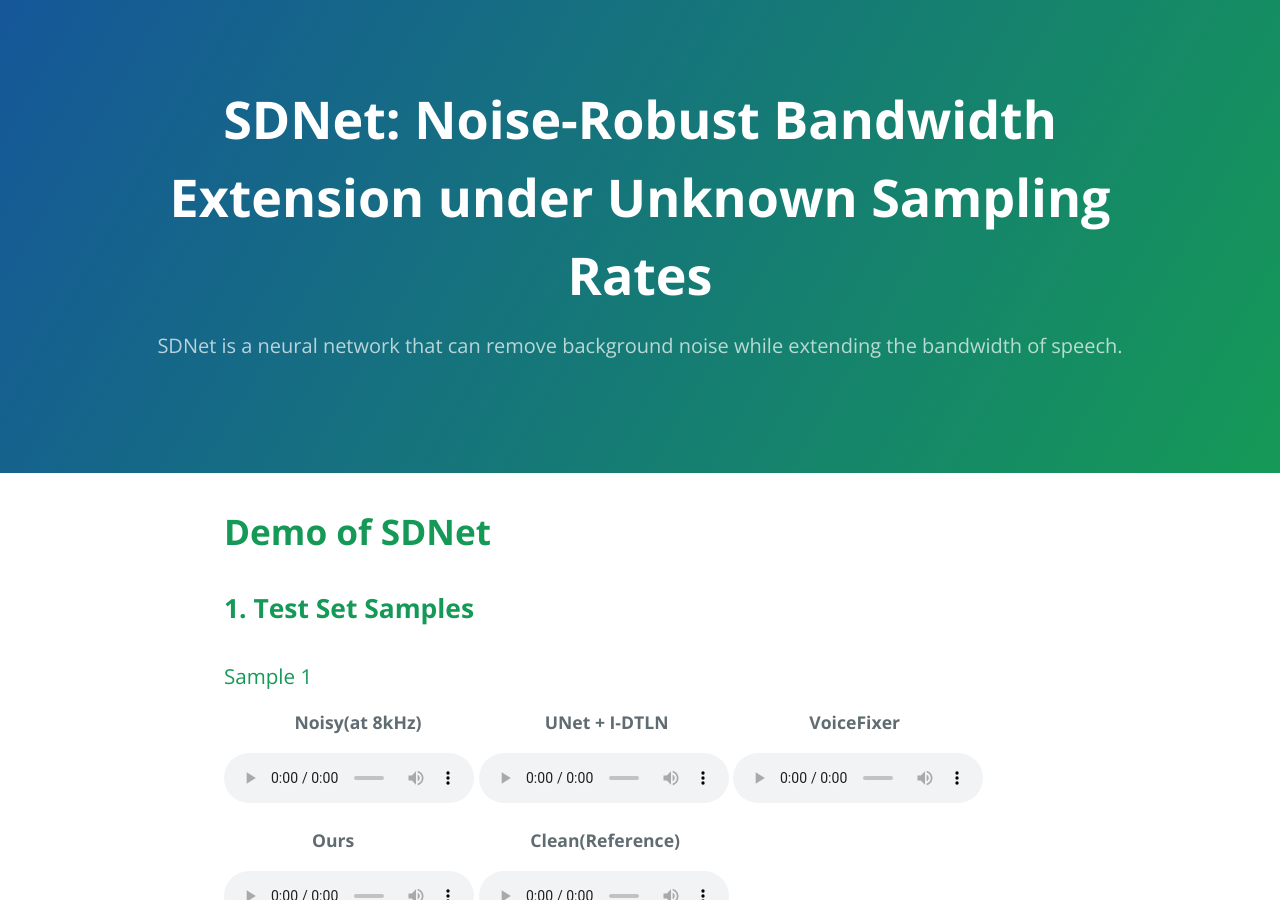
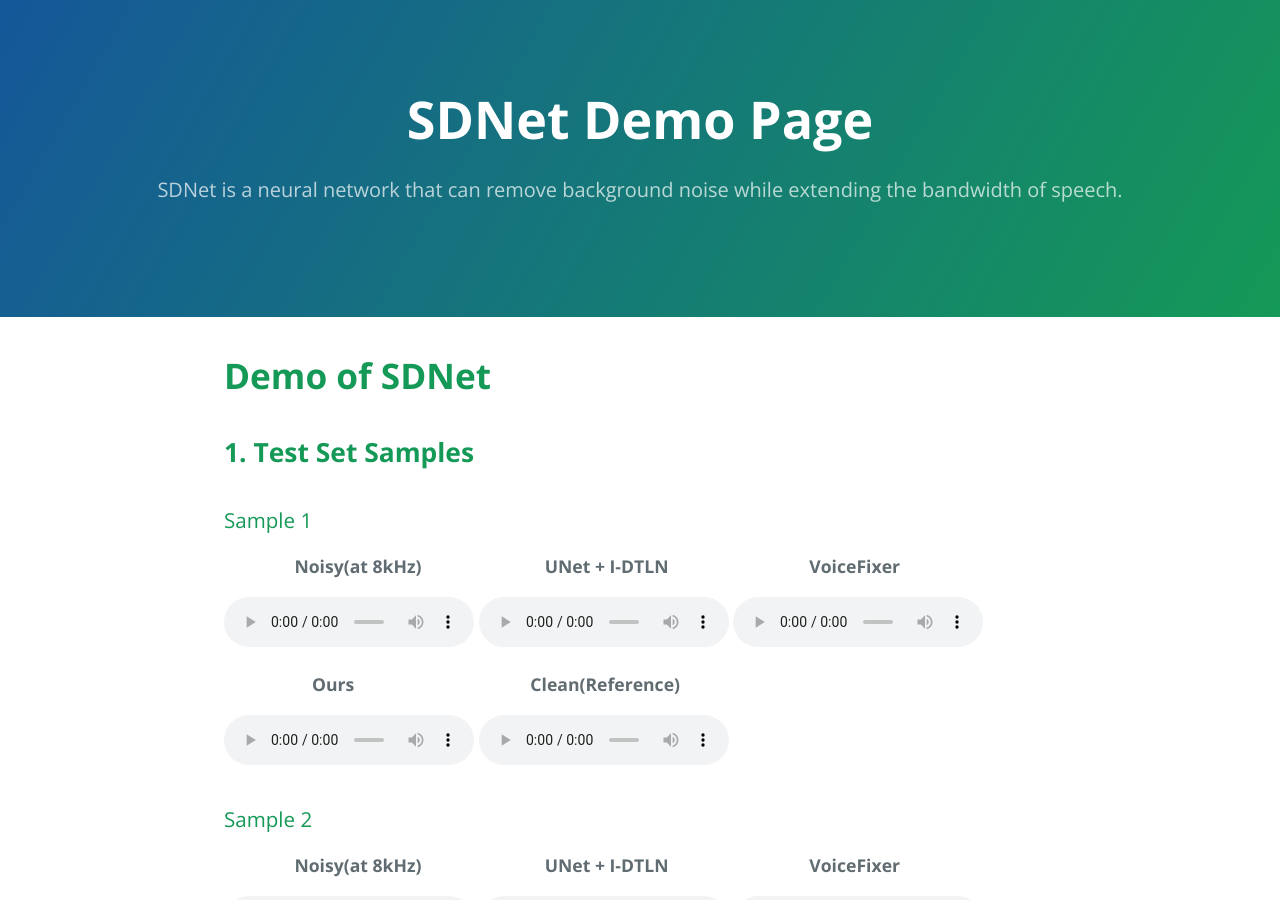
Before and after one commit to sdnetdemo/sdnetdemo.github.io, a Jekyll site: the page built from index.md, in a window 1280 px wide and 900 px high. Built offline with Jekyll 4.4.1, drawn with Linux system fonts in a browser that asks for light colours; our own code applies the rules of GitHub Pages for plain Markdown files.

Commit message:
Update _config.yml

```diff
--- a/_config.yml
+++ b/_config.yml
@@ -1,4 +1,4 @@
-title: "SDNet: Noise-Robust Bandwidth Extension under Unknown Sampling Rates"
+title: "SDNet Demo Page"
 description: SDNet is a neural network that can remove background noise while extending the bandwidth of speech.
 show_downloads: false
 google_analytics:
```
